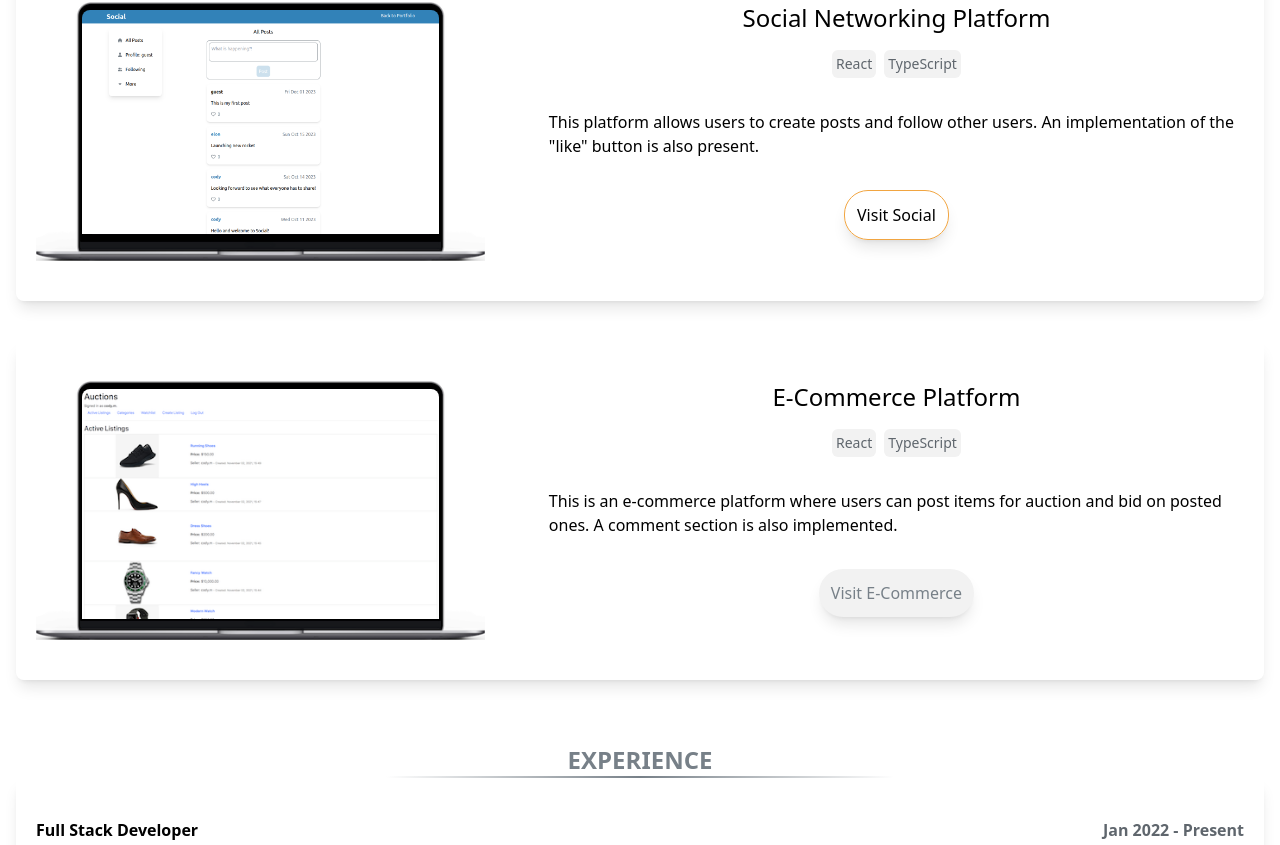
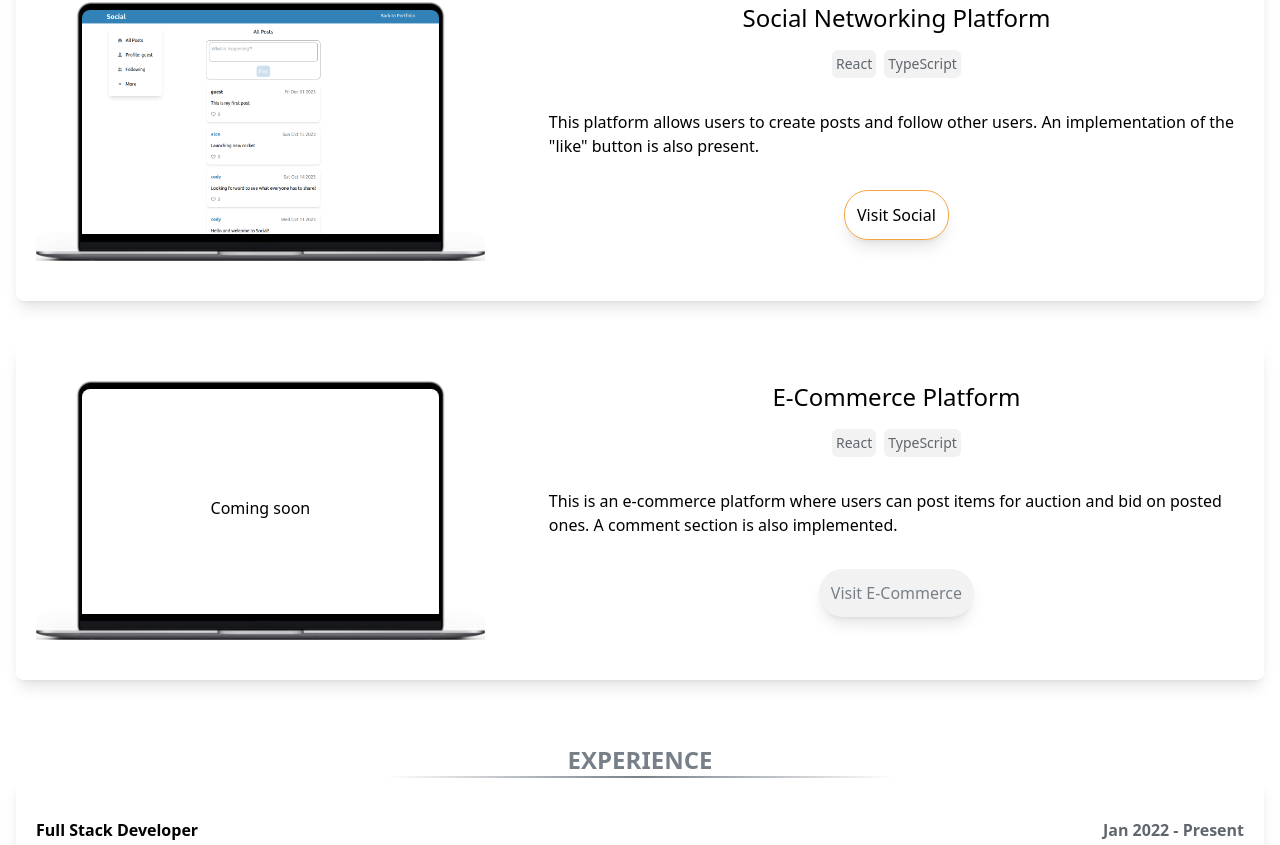
Before and after one commit to Cody06/Portfolio, a Next.js app: page / in a window 1280 px wide. Shown: the part 944-1789 px from the top of the page. Built offline with nearby package versions, Linux system fonts and the light colour scheme.

Commit message:
Show Coming soon for third project

```diff
--- a/src/components/Home/components/Projects.tsx
+++ b/src/components/Home/components/Projects.tsx
@@ -60,8 +60,13 @@ const Projects: React.FC<Props> = ({ showAnimation }) => {
                                 priority
                                 alt="Laptop image"
                             />
-
-                            <div className="absolute top-2 w-full px-[10.19%]">
+                            <div className="absolute top-2 w-full h-full px-[10.19%]">
+                                {/* TODO: Remove when this project gets a thumbnail */}
+                                {project.id === 3 ? (
+                                    <div className="text-center pt-[30%] bg-white h-[87%] rounded-t-lg">
+                                        Coming soon
+                                    </div>
+                                ) : (
                                     <Image
                                         src={`/assets/thumbnails/${project.thumbnail}`}
                                         width={414}
@@ -69,6 +74,7 @@ const Projects: React.FC<Props> = ({ showAnimation }) => {
                                         alt={`thumbnail ${project.thumbnail}`}
                                         className="rounded-t-lg"
                                     />
+                                )}
                             </div>
                         </div>
 
```
Lines whose indentation alone changed are shown as unchanged.
